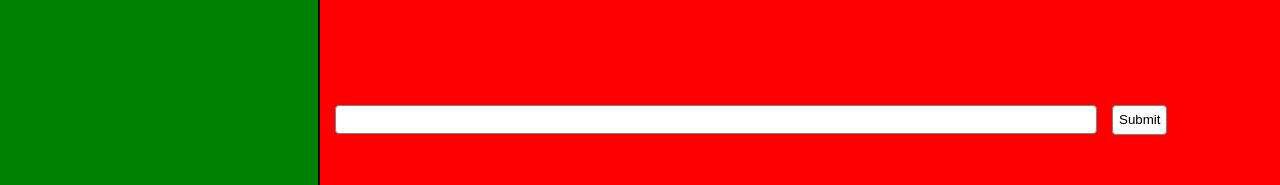
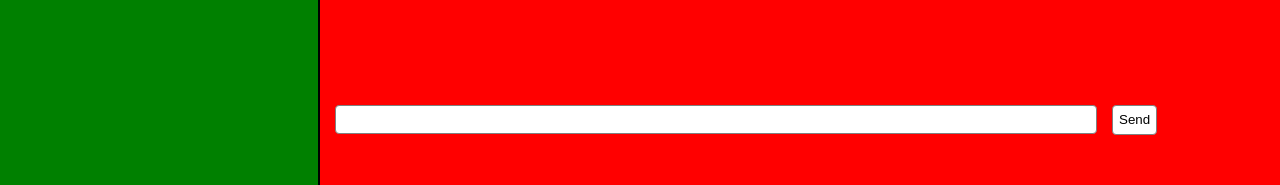
Before and after one commit to TrevorS/harmony, a React (Create React App) app: page / in a window 1280 px wide. Shown: the part 602-787 px from the top of the page. Built offline with nearby package versions, Linux system fonts and the light colour scheme.

Commit message:
Implement more of MessageInput.

```diff
--- a/src/components/ChatWindow.js
+++ b/src/components/ChatWindow.js
@@ -4,6 +4,9 @@ import Message from './Message';
 import MessageInput from './MessageInput';
 
 import './ChatWindow.css';
+
+const handleMessage = message =>
+  console.log('message', message);
 
 const ChatWindow = ({ messages }) => (
   <div className="ChatWindow">
@@ -12,7 +15,7 @@ const ChatWindow = ({ messages }) => (
         <Message key={handle + text} handle={handle} text={text} />)}
     </div>
     <div className="ChatWindow-input">
-      <MessageInput />
+      <MessageInput handleMessage={handleMessage} />
     </div>
   </div>
 );
--- a/src/components/MessageInput.js
+++ b/src/components/MessageInput.js
@@ -1,14 +1,50 @@
-import React from 'react';
+import React, { Component } from 'react';
 
 import './MessageInput.css';
 
-const MessageInput = () => (
-  <form className="MessageInput">
-    <input className="MessageInput-input" />
-    <button className="MessageInput-submit">
-      Submit
-    </button>
-  </form>
-);
+class MessageInput extends Component {
+  constructor(props) {
+    super(props);
+
+    this.state = {
+      value: '',
+    };
+
+    this.handleOnChange = this.handleOnChange.bind(this);
+    this.handleOnSubmit = this.handleOnSubmit.bind(this);
+  }
+
+  handleOnChange(event) {
+    const value = event.target.value;
+
+    this.setState({ value });
+  }
+
+  handleOnSubmit(event) {
+    event.preventDefault();
+
+    const message = this.state.value;
+    const value = '';
+
+    this.setState({ value });
+    this.props.handleMessage(message);
+  }
+
+  render() {
+    return (
+      <form className="MessageInput" onSubmit={this.handleOnSubmit}>
+        <input
+          className="MessageInput-input"
+          value={this.state.value}
+          onChange={this.handleOnChange}
+        />
+
+        <button className="MessageInput-submit">
+          Send
+        </button>
+      </form>
+    );
+  }
+}
 
 export default MessageInput;
```
